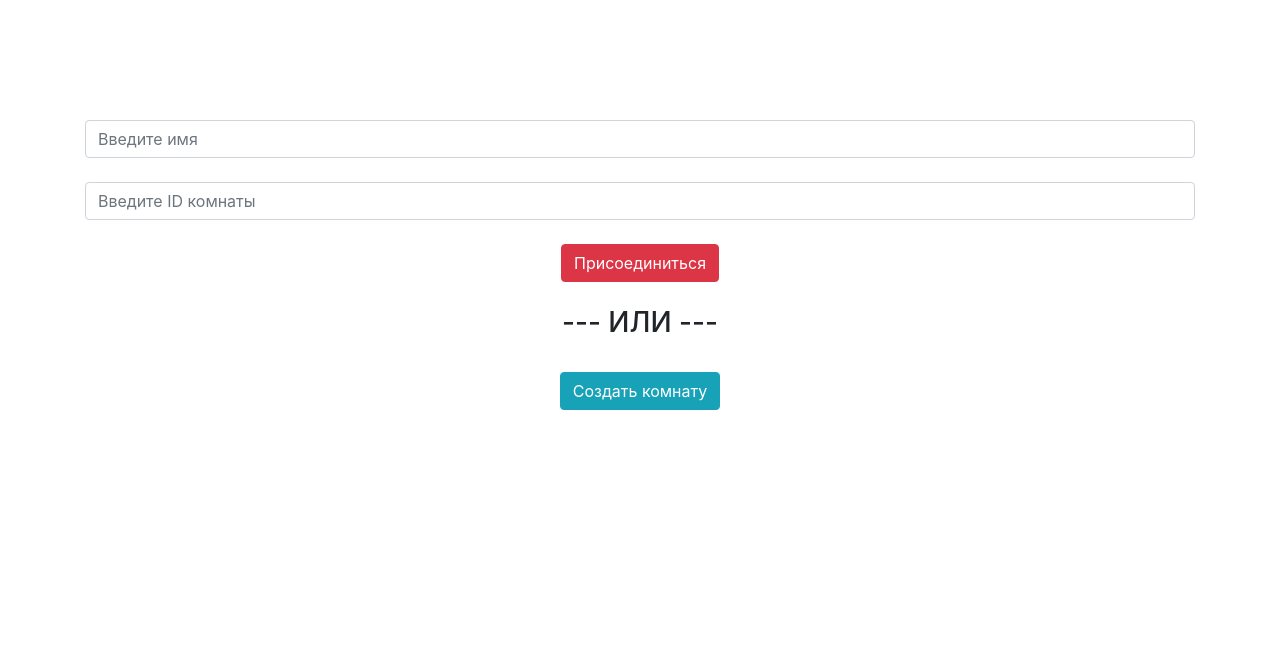
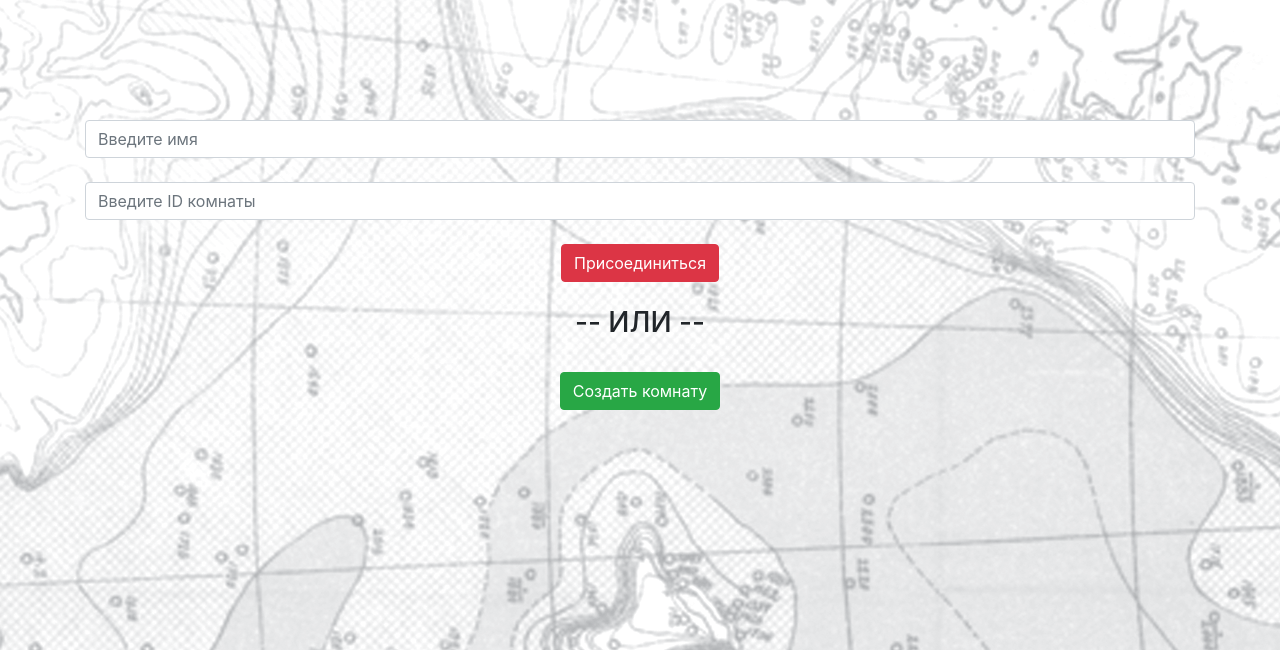
Before and after one commit to MoxxeM/zaBortom, a Flask app: page / in a window 1280 px wide. Shown: the top 650 px of the page. Run offline with Flask 2, Linux system fonts and the light colour scheme; some libraries are stand-ins or nearby versions.

Commit message:
Sanya's design update

```diff
--- a/app/static/css/style.css
+++ b/app/static/css/style.css
@@ -1,2 +1,3 @@
-// 2020
-// project styles
+body {
+    background-image: url(images/background.png);
+}
--- a/app/templates/base.html
+++ b/app/templates/base.html
@@ -2,12 +2,12 @@
 <html lang="en">
 <head>
     <meta charset="UTF-8">
-    <link rel="stylesheet" href="{{ url_for('static', filename='css/style.css') }}">
+<link rel="stylesheet" href="{{ url_for('static', filename='css/style.css') }}">
     <link rel="stylesheet" href="https://stackpath.bootstrapcdn.com/bootstrap/4.5.0/css/bootstrap.min.css">
-    <title>{{ context.project_name }}</title>
+
+    <title>{% block title %}{% endblock %}</title>
 </head>
 <body>
-{% block body %}
-{% endblock %}
+{% block body %}{% endblock %}
 </body>
 </html>
--- a/app/templates/index.html
+++ b/app/templates/index.html
@@ -13,36 +13,18 @@
 <div class="container">
     <center>
     <form method="post">
-            <input name="player_name" class="form-control" type="text" placeholder="Введите имя" value="" id="player_name"/> <br>
+        <input name="player_name" class="form-control" type="text" placeholder="Введите имя" value=""  /> <br>
         <input name="room_id" class="form-control" type="text" placeholder="Введите ID комнаты" value="" /> <br>
 
         <input type="submit" class="btn btn-danger" value="Присоединиться">
         <br>
         <br>
-            <h3>--- ИЛИ ---</h3>
+        <h3>-- ИЛИ --</h3>
         <br>
+
+             <input type="submit" class="btn btn-success" value="Создать комнату">
     </form>
-        <input type="button" class="btn btn-info" id="create_room" value="Создать комнату">
-        <div id="info_text"></div>
+
     </center>
+{% endblock %}
 </div>
-
-<script src="https://ajax.googleapis.com/ajax/libs/jquery/3.1.1/jquery.min.js"></script>
-<script>
-$("#create_room").click(function(){
-    var text = $("#player_name").val();
-
-    $.ajax({
-      url: "/jsapi/create-room",
-      type: "get",
-      data: {jsdata: text},
-      success: function(response) {
-        $("#info_text").html(response);
-      },
-      error: function(xhr) {
-        //Do Something to handle error
-      }
-    });
-});
-</script>
-{% endblock %}
```
Also changed, not shown: app/static/css/images/background.png (added), app/static/css/images/boat.png (added). Lines whose indentation alone changed are shown as unchanged.
